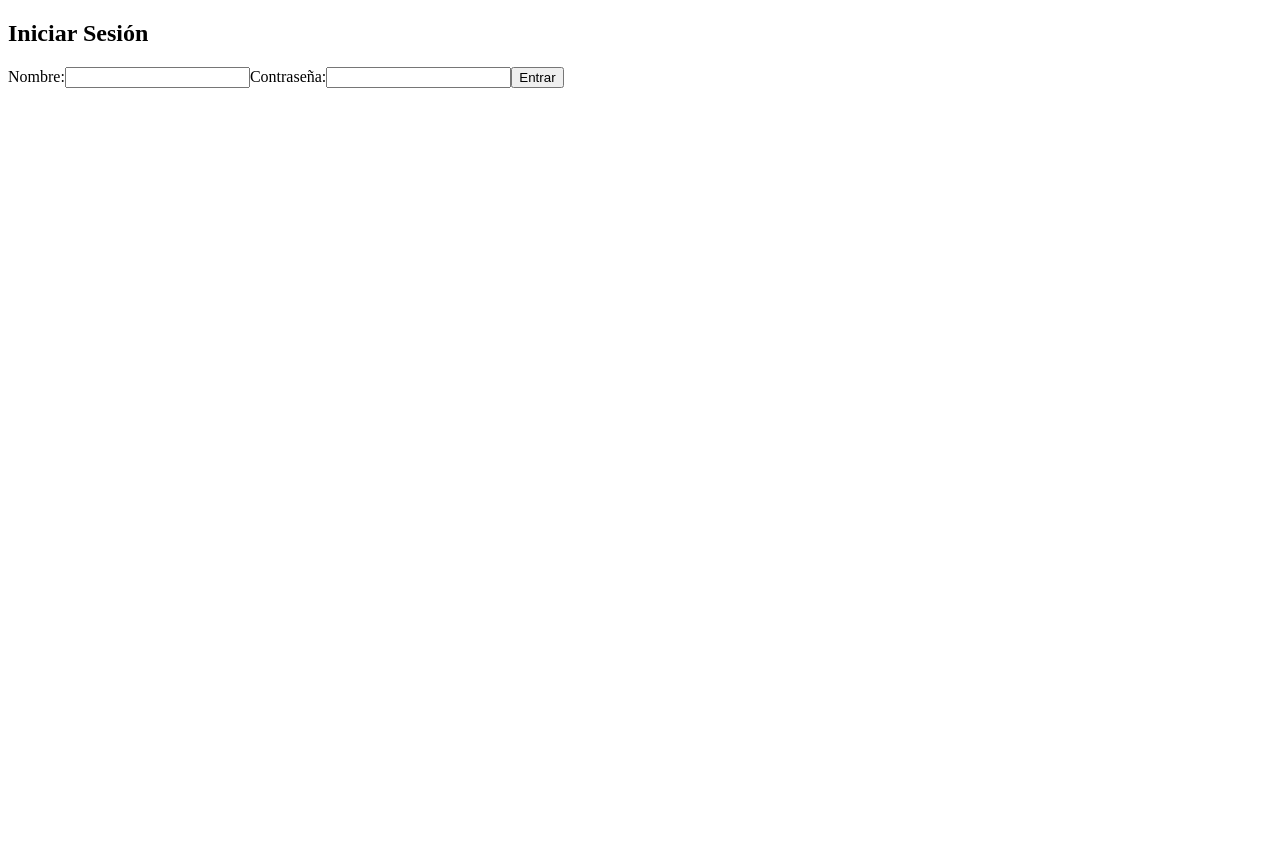
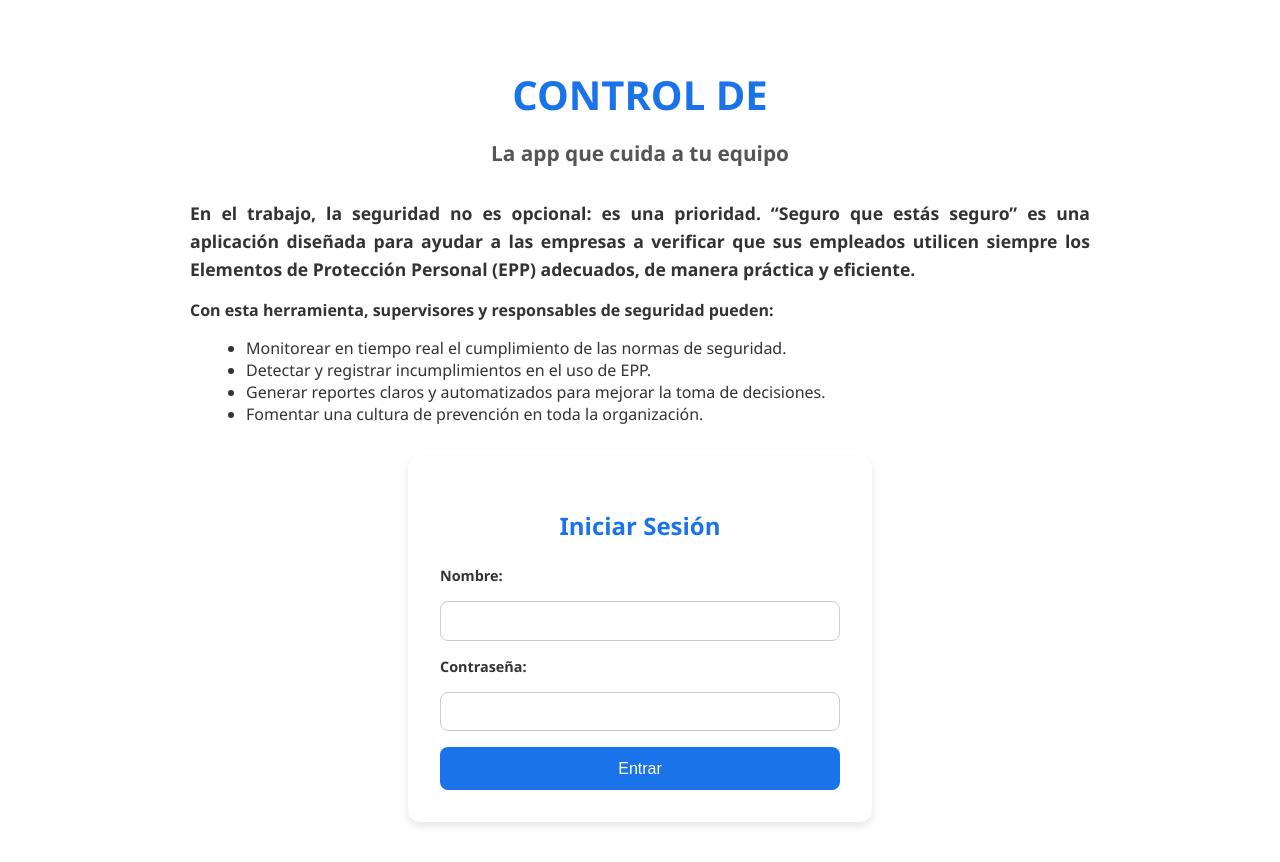
Before and after one commit to sem1312/higiene-y-seg-traajo, a React (Vite) app in the folder frontend/: page /login in a window 1280 px wide. Before the commit the page ends 800 px from the top, so only its background shows below. Built offline with nearby package versions, Linux system fonts and the light colour scheme.

Commit message:
ya se hizo la pag inicio, echo por gallo

```diff
--- a/frontend/package.json
+++ b/frontend/package.json
@@ -11,7 +11,8 @@
   },
   "dependencies": {
     "react": "^19.1.1",
-    "react-dom": "^19.1.1"
+    "react-dom": "^19.1.1",
+    "react-router-dom": "^7.8.2"
   },
   "devDependencies": {
     "@eslint/js": "^9.33.0",
--- a/frontend/src/components/Login.css
+++ b/frontend/src/components/Login.css
@@ -0,0 +1,97 @@
+/* Contenedor principal */
+.app-container {
+  max-width: 900px;
+  margin: 0 auto;
+  padding: 2rem;
+  font-family: 'Segoe UI', Tahoma, Geneva, Verdana, sans-serif;
+  color: #333;
+}
+
+/* Títulos */
+.app-title {
+  text-align: center;
+  font-size: 2.5rem;
+  font-weight: bold;
+  color: #1a73e8;
+  margin-bottom: 0.5rem;
+}
+
+.app-subtitle {
+  text-align: center;
+  font-size: 1.3rem;
+  color: #555;
+  margin-bottom: 2rem;
+}
+
+/* Descripción */
+.app-description {
+  font-size: 1.1rem;
+  line-height: 1.6;
+  margin-bottom: 1rem;
+  text-align: justify;
+}
+
+.app-text {
+  font-weight: 600;
+  margin-top: 1rem;
+}
+
+.app-list {
+  margin: 1rem 0 2rem 1rem;
+  list-style: disc;
+}
+
+/* Login */
+.login-container {
+  background: #fff;
+  padding: 2rem;
+  border-radius: 12px;
+  max-width: 400px;
+  margin: 0 auto;
+  box-shadow: 0 4px 10px rgba(0,0,0,0.1);
+}
+
+.login-title {
+  text-align: center;
+  margin-bottom: 1.5rem;
+  color: #1a73e8;
+}
+
+.login-form {
+  display: flex;
+  flex-direction: column;
+  gap: 1rem;
+}
+
+.login-label {
+  font-weight: 600;
+  font-size: 0.9rem;
+}
+
+.login-input {
+  padding: 0.6rem;
+  border: 1px solid #ccc;
+  border-radius: 8px;
+  transition: border 0.3s;
+  font-size: 1rem;
+}
+
+.login-input:focus {
+  border-color: #1a73e8;
+  outline: none;
+}
+
+.login-button {
+  padding: 0.8rem;
+  background: #1a73e8;
+  color: #fff;
+  border: none;
+  border-radius: 8px;
+  cursor: pointer;
+  font-size: 1rem;
+  transition: background 0.3s;
+}
+
+.login-button:hover {
+  background: #155ab6;
+}
--- a/frontend/src/components/Login.jsx
+++ b/frontend/src/components/Login.jsx
@@ -31,27 +31,47 @@ const Login = ({ onLoginSuccess }) => {
   };
 
   return (
+   <div className='app-container'>
+    <h1 className="app-title">CONTROL DE</h1>
+    <h2 className="app-subtitle">La app que cuida a tu equipo</h2>
+    <h3 className="app-description">
+      En el trabajo, la seguridad no es opcional: es una prioridad.
+      “Seguro que estás seguro” es una aplicación diseñada para ayudar a las empresas
+      a verificar que sus empleados utilicen siempre los Elementos de Protección Personal (EPP) adecuados,
+      de manera práctica y eficiente.
+    </h3>
+    <p className="app-text">Con esta herramienta, supervisores y responsables de seguridad pueden:</p>
+    <ul className="app-list">
+      <li>Monitorear en tiempo real el cumplimiento de las normas de seguridad.</li>
+      <li>Detectar y registrar incumplimientos en el uso de EPP.</li>
+      <li>Generar reportes claros y automatizados para mejorar la toma de decisiones.</li>
+      <li>Fomentar una cultura de prevención en toda la organización.</li>
+    </ul>
+
     <div className="login-container">
-      <h2>Iniciar Sesión</h2>
+      <h2 className="login-title">Iniciar Sesión</h2>
       <form onSubmit={handleSubmit} className="login-form">
-        <label>Nombre:</label>
+        <label className="login-label">Nombre:</label>
         <input
           type="text"
+          className="login-input"
           value={nombre}
           onChange={(e) => setNombre(e.target.value)}
           required
         />
 
-        <label>Contraseña:</label>
+        <label className="login-label">Contraseña:</label>
         <input
           type="password"
+          className="login-input"
           value={contrasena}
           onChange={(e) => setContrasena(e.target.value)}
           required
         />
 
-        <button type="submit">Entrar</button>
+        <button type="submit" className="login-button">Entrar</button>
       </form>
+    </div>
     </div>
   );
 };
```
Also changed, not shown: frontend/home.html (deleted, +0 -35 lines), frontend/router.js (added, +21 -0 lines), frontend/src/home.css (deleted, +0 -65 lines), 2 other files (tests, documents, lock files or other folders).
